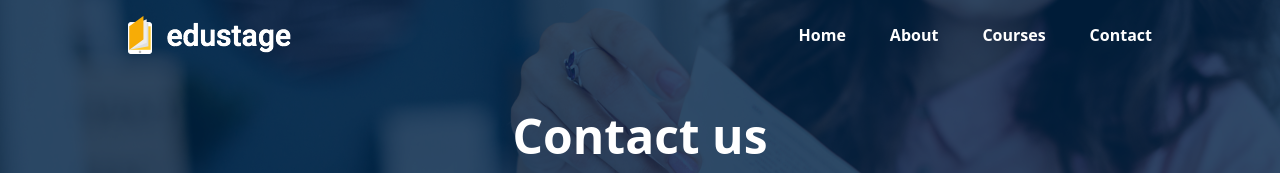
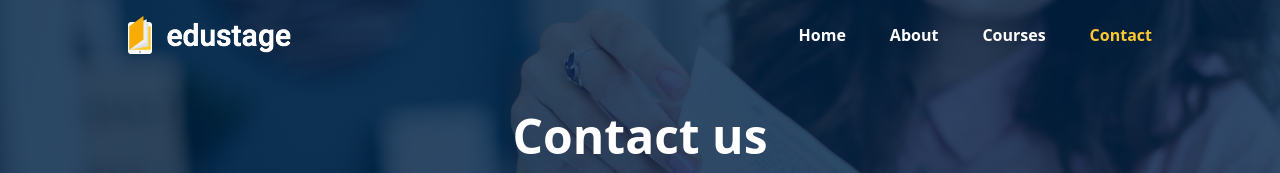
Before and after one commit to beaux-noodos/Landing, a React (Vite) app: page /contact in a window 1280 px wide. Shown: the top 173 px of the page. Built offline with nearby package versions, Linux system fonts and the light colour scheme.

Commit message:
feat: add primary color to the link of actual page

```diff
--- a/src/components/NavBar.jsx
+++ b/src/components/NavBar.jsx
@@ -1,9 +1,10 @@
 // src/components/Navbar.jsx
 import React, { useEffect, useState } from 'react';
-import { Link } from 'react-router-dom';
+import { Link, useLocation } from 'react-router-dom';
 
 const Navbar = ({ bg, linkColor, logo }) => {
   const [scrolled, setScrolled] = useState(false);
+  const location = useLocation();
 
   useEffect(() => {
     const handleScroll = () => {
@@ -21,6 +22,10 @@ const Navbar = ({ bg, linkColor, logo }) => {
     };
   }, []);
 
+  const getLinkClass = (path) => {
+    return location.pathname === path ? 'text-primary' : 'hover:text-primary';
+  };
+
   return (
     <nav className={`fixed flex z-20 justify-between w-full px-32 py-4 transition-all duration-300 ${scrolled ? bg : 'bg-transparent'
       }`}
@@ -31,10 +36,10 @@ const Navbar = ({ bg, linkColor, logo }) => {
       <div
         className={`lg:flex lg:items-center lg:space-x-11 font-semibold ${linkColor}`}
       >
-        <Link to="/home#banner" className="hover:text-primary">Home</Link>
-        <Link to="/about-us#banner" className="hover:text-primary">About</Link>
-        <Link to="/courses#banner" className="hover:text-primary">Courses</Link>
-        <Link to="/contact#banner" className="hover:text-primary">Contact</Link>
+        <Link to="/home#banner" className={getLinkClass('/home')}>Home</Link>
+        <Link to="/about-us#banner" className={getLinkClass('/about-us')}>About</Link>
+        <Link to="/courses#banner" className={getLinkClass('/courses')}>Courses</Link>
+        <Link to="/contact#banner" className={getLinkClass('/contact')}>Contact</Link>
       </div>
     </nav>
   );
```
